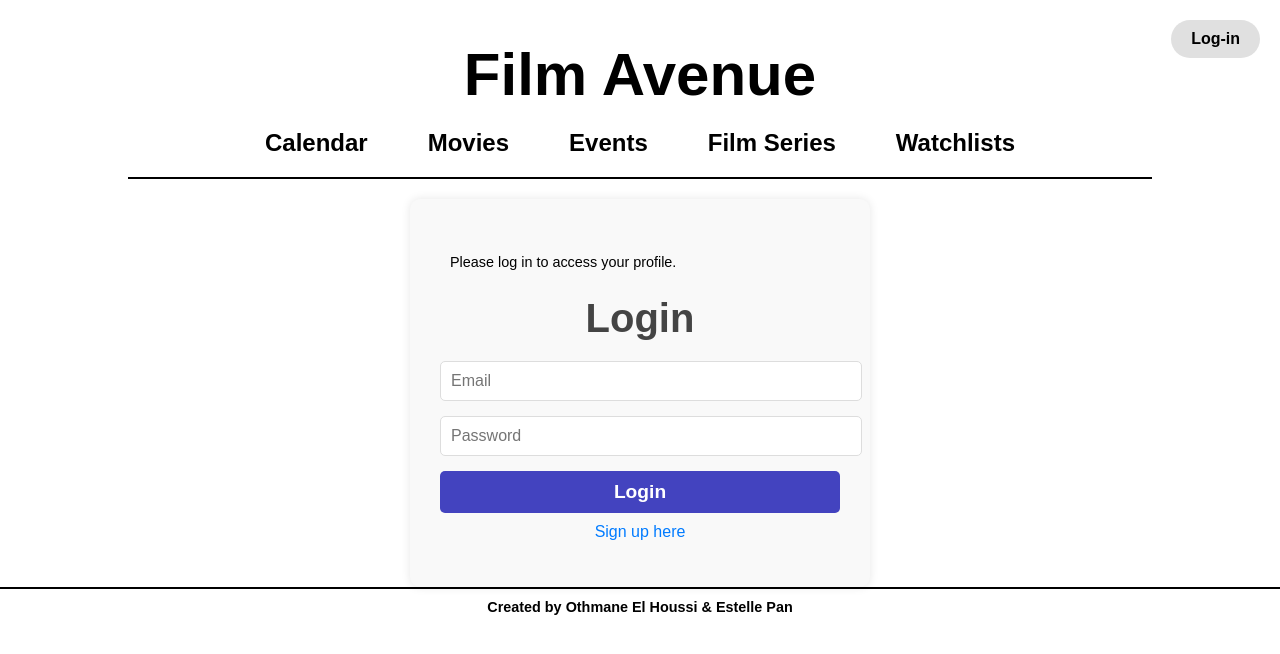
After one commit to yoiestelle/imovie_nyc, a Flask app: page /profile in a window 1280 px wide. The commit adds this page. Shown: the top 654 px of the page. Run offline with Flask 3, Linux system fonts and the light colour scheme; parts of the project's set-up code (start-up, migrations or seed data) failed here and were passed over.

Commit message:
Added fcuntionalities

```diff
--- a/webserver/server.py
+++ b/webserver/server.py
@@ -1,5 +1,7 @@
 import os
-from flask import Flask, request, render_template, g, redirect, url_for, session, Response
+from flask import Flask, request, render_template, g, session, flash, redirect
+import random
+from werkzeug.security import generate_password_hash, check_password_hash
 from sqlalchemy import *
 from sqlalchemy import text
 from sqlalchemy.pool import NullPool
@@ -7,7 +9,7 @@ from datetime import datetime, timedelta
 tmpl_dir = os.path.join(os.path.dirname(os.path.abspath(__file__)), 'templates')
 app = Flask(__name__, template_folder=tmpl_dir)
 
-# Use the DB credentials you received by e-mail
+
 DB_USER = "oe2196"
 DB_PASSWORD = "A102030o"
 DB_SERVER = "w4111.cisxo09blonu.us-east-1.rds.amazonaws.com"
@@ -15,18 +17,11 @@ DB_SERVER = "w4111.cisxo09blonu.us-east-1.rds.amazonaws.com"
 DATABASEURI = "postgresql://"+DB_USER+":"+DB_PASSWORD+"@"+DB_SERVER+"/w4111"
 
 app.secret_key = 'A102030o'
-# This line creates a database engine that knows how to connect to the URI above
-engine = create_engine(DATABASEURI) # type: ignore
+
+engine = create_engine(DATABASEURI)
 
 @app.before_request
 def before_request():
-  """
-  This function is run at the beginning of every web request
-  (every time you enter an address in the web browser).
-  We use it to setup a database connection that can be used throughout the request
-
-  The variable g is globally accessible
-  """
   try:
     g.conn = engine.connect()
   except:
@@ -36,10 +31,6 @@ def before_request():
 
 @app.teardown_request
 def teardown_request(exception):
-  """
-  At the end of the web request, this makes sure to close the database connection.
-  If you don't the database could run out of memory!
-  """
   try:
     g.conn.close()
   except Exception as e:
@@ -48,7 +39,8 @@ def teardown_request(exception):
 
 @app.route('/')
 def index():
-    return render_template('index.html')
+    logged_in = 'email' in session
+    return render_template('index.html', logged_in=logged_in, username=session.get('username'))
 
 #########The following is for calendar################
 
@@ -93,7 +85,9 @@ def find_movie():
         for row in cursor
     ]
     cursor.close()
-    return render_template('movies.html', data=movies)
+
+    logged_in = 'email' in session
+    return render_template('movies.html', logged_in=logged_in, username=session.get('username'), data=movies)
 
 
 @app.route('/movie/<int:mid>', methods=['GET'])
@@ -130,7 +124,8 @@ def movie_details(mid):
     """
     reviews = g.conn.execute(text(reviews_query), {'mid': mid}).fetchall()
 
-    return render_template('movie-details.html', movie=movie, mid=mid, reviews=reviews, screenings=screenings)
+    logged_in = 'email' in session
+    return render_template('movie-details.html', logged_in=logged_in, movie=movie, mid=mid, reviews=reviews, screenings=screenings)
 
 @app.route('/movie/<int:mid>/reviews', methods=['GET'])
 def all_reviews(mid):
@@ -149,10 +144,9 @@ def all_reviews(mid):
 
     reviews = g.conn.execute(text(reviews_query), {'mid': mid}).fetchall()
 
-    return render_template('review.html', reviews=reviews, mid=mid, movie=movie)
+    logged_in = 'email' in session
+    return render_template('review.html', logged_in=logged_in, reviews=reviews, mid=mid, movie=movie)
 
-
-##############################################
 
 
 
@@ -169,7 +163,8 @@ def events():
 
     events = g.conn.execute(text(query)).fetchall()
 
-    return render_template('events.html', events=events)
+    logged_in = 'email' in session
+    return render_template('events.html', logged_in=logged_in, events=events)
 
 @app.route('/film-series', methods=['GET'])
 def filmseries():
@@ -181,7 +176,8 @@ def filmseries():
 
     filmseries = g.conn.execute(text(query)).fetchall()
 
-    return render_template('film-series.html', filmseries=filmseries)
+    logged_in = 'email' in session
+    return render_template('film-series.html', logged_in=logged_in, filmseries=filmseries)
 
 @app.route('/film-series/<int:fsid>', methods=['GET'])
 def filmseriesinfo(fsid):
@@ -203,7 +199,8 @@ def filmseriesinfo(fsid):
     filmseries = g.conn.execute(text(film_query), {'fsid': fsid}).fetchone()
     screenings = g.conn.execute(text(screenings_query), {'fsid': fsid}).fetchall()
 
-    return render_template('film-series-info.html', film=filmseries, screenings=screenings)
+    logged_in = 'email' in session
+    return render_template('film-series-info.html', logged_in=logged_in, film=filmseries, screenings=screenings)
 
 ##############################################
 
@@ -234,7 +231,8 @@ def calendar_view():
         'week_end': week_end.strftime('%Y-%m-%d')
     }).fetchall()
 
-    return render_template('calendar.html', events=events, week_start=week_start, week_end=week_end)
+    logged_in = 'email' in session
+    return render_template('calendar.html', logged_in=logged_in, events=events, week_start=week_start, week_end=week_end)
 
 # Route to navigate to the previous or next week
 @app.route('/calendar/navigate', methods=['POST'])
@@ -242,24 +240,250 @@ def navigate_week():
     direction = request.form.get('direction', 'next')
     current_start = datetime.strptime(session.get('week_start', datetime.now().strftime('%Y-%m-%d')), '%Y-%m-%d')
 
-    # Adjust the week start based on the navigation direction
     if direction == 'previous':
         new_week_start = current_start - timedelta(days=7)
     else:
         new_week_start = current_start + timedelta(days=7)
 
-    # Update session with new week
     session['week_start'] = new_week_start.strftime('%Y-%m-%d')
-    return redirect(url_for('calendar_view'))
+    return calendar_view()
+
+
+######Watchlists##########
+
+
+######The following is for content related to Movies#########
+@app.route('/watchlists', methods=['GET', 'POST'])
+def find_watchlist():
+
+    base_query = """
+        SELECT Watchlist_own.wid, Watchlist_own.owner, Watchlist_own.name
+        FROM Watchlist_own
+        WHERE Watchlist_own.status = 'public'
+    """
+
+    if request.method == 'POST':
+        search_term = request.form['name']
+        base_query += " AND Watchlist_own.name LIKE :search "
+        params = {'search': f"%{search_term}%"}
+    else:
+        params = {}
+
+    final_query = text(base_query)
+
+    cursor = g.conn.execute(final_query, **params)
+
+    #populate movies dict
+    watchlists = [
+        {
+            'wid': row['wid'],
+            'owner': row['owner'],
+            'name': row['name']
+        }
+        for row in cursor
+    ]
+    cursor.close()
+
+    logged_in = 'email' in session
+    return render_template('watchlists.html', logged_in=logged_in, username=session.get('username'), data=watchlists)
+
+
+@app.route('/watchlists/<int:wid>', methods=['GET'])
+def watchlist_details(wid):
+    query = """
+        SELECT Watchlist_own.wid, Watchlist_own.name, Watchlist_own.owner
+        FROM Watchlist_own
+        WHERE Watchlist_own.wid = :wid
+    """
+
+    watchlist = g.conn.execute(text(query), {'wid': wid}).fetchone()
+
+    query = """
+        SELECT Movie.mid, Movie.title, Track.if_watched
+        FROM Track
+        LEFT JOIN Movie ON Movie.mid = Track.mid
+        WHERE Track.wid = :wid
+    """
+    movies = g.conn.execute(text(query), {'wid': wid}).fetchall()
+
+    logged_in = 'email' in session
+    return render_template('watchlists-details.html', logged_in=logged_in, watchlist=watchlist, wid=wid, movies=movies)
+
+@app.route('/create-watchlist', methods=['GET', 'POST'])
+def create_watchlist():
+    if 'email' not in session:
+        return redirect('/login')
+
+    if request.method == 'POST':
+        while True:
+            wid = random.randint(1, 10**6)
+            query = "SELECT 1 FROM Watchlist_own WHERE wid = :wid"
+            result = g.conn.execute(text(query), {'wid': wid}).fetchone()
+            if not result:
+                break
+
+        name = request.form.get('name')
+        if not name:
+            return "Watchlist name is required", 400
+
+        public_status = 'public' if 'public' in request.form else 'private'
+        owner = session.get('email')
+
+        query = """
+            INSERT INTO Watchlist_own (wid, name, status, owner)
+            VALUES (:wid, :name, :status, :owner)
+        """
+        g.conn.execute(text(query), {'wid': wid, 'name': name, 'status': public_status, 'owner': owner})
+
+        return redirect(f'/watchlist/{wid}/add-movies')
+
+    logged_in = 'email' in session
+    return render_template('create_watchlist.html', logged_in=logged_in)
+
+
+@app.route('/watchlist/<int:wid>/add-movies', methods=['GET', 'POST'])
+def add_movies_to_watchlist(wid):
+    if 'email' not in session:
+        return redirect('/login')
+
+    query = """
+        SELECT Movie.mid, Movie.title, Movie.synopsis
+        FROM Movie
+    """
+    params = {}
+
+    if request.method == 'POST' and 'search' in request.form:
+        search_term = request.form.get('search', '').strip()
+        if search_term:
+            query += " WHERE Movie.title LIKE :search"
+            params = {'search': f"%{search_term}%"}
+
+    cursor = g.conn.execute(text(query), params)
+    movies = cursor.fetchall()
+    cursor.close()
+
+    if request.method == 'POST' and 'movies' in request.form:
+        selected_movies = request.form.getlist('movies')
+        for mid in selected_movies:
+            query = """
+                INSERT INTO Track (wid, mid, if_watched)
+                VALUES (:wid, :mid, 0)
+            """
+            g.conn.execute(text(query), {'wid': wid, 'mid': mid})
+
+        return redirect('/watchlists')
+
+    logged_in = 'email' in session
+    return render_template('add_movies_to_watchlist.html', logged_in=logged_in, wid=wid, movies=movies)
 
 
 
+#####Login & SignUp & Profile#######
+@app.route('/login', methods=['GET', 'POST'])
+def login():
+    if request.method == 'POST':
+        email = request.form['email']
+        password = request.form['password']
+        query = text("SELECT * FROM Users WHERE email = :email")
+        user = engine.execute(query, {'email': email}).fetchone()
 
-@app.route('/login')
-def login():
-    os.abort(401)
-    this_is_never_executed()
+        if user and check_password_hash(user['password'], password):
+            session['username'] = user['username']
+            session['email'] = user['email']
+            flash("Successfully logged in!", "success")
+            return index()
+        else:
+            flash("Invalid email or password.", "danger")
 
+    return render_template('login.html')
+
+@app.route('/signup', methods=['GET', 'POST'])
+def signup():
+    if request.method == 'POST':
+        email = request.form['email']
+        username = request.form['username']
+        password = request.form['password']
+        description = request.form['description']
+        hashed_password = generate_password_hash(password)
+
+        try:
+            query = text("INSERT INTO Users (email, username, password, description, is_admin) VALUES (:email, :username, :password, :description, 0)")
+            engine.execute(query, {'email': email, 'username': username, 'password': hashed_password, 'description': description})
+            flash("Account created successfully! Please log in.", "success")
+            return login()
+        except Exception as e:
+            flash("Email already exists or there was an error. Please try again.", "danger")
+
+    return render_template('signup.html')
+
+@app.route('/profile', methods=['GET', 'POST'])
+def profile():
+    if 'email' not in session:
+        flash("Please log in to access your profile.", "danger")
+        return login()
+
+    email = session['email']
+
+    if request.method == 'POST':
+        new_username = request.form['username']
+        new_description = request.form['description']
+        current_password = request.form['current_password']
+        new_password = request.form['new_password']
+
+        query = text("SELECT * FROM Users WHERE email = :email")
+        user = engine.execute(query, {'email': email}).fetchone()
+
+        if not user:
+            flash("User not found.", "danger")
+            return logout()
+
+        if new_password and not check_password_hash(user['password'], current_password):
+            flash("Incorrect current password.", "danger")
+            return profile()
+
+        update_query = text("""
+            UPDATE Users
+            SET username = :username,
+                description = :description
+                {password_clause}
+            WHERE email = :email
+        """.format(
+            password_clause=", password = :new_password" if new_password else ""
+        ))
+
+        params = {
+            'username': new_username,
+            'description': new_description,
+            'email': email
+        }
+
+        if new_password:
+            hashed_password = generate_password_hash(new_password)
+            params['new_password'] = hashed_password
+
+        try:
+            engine.execute(update_query, params)
+            session['username'] = new_username
+            flash("Profile updated successfully!", "success")
+        except Exception as e:
+            flash("An error occurred while updating your profile.", "danger")
+
+        return profile()
+
+    query = text("SELECT * FROM Users WHERE email = :email")
+    user = engine.execute(query, {'email': email}).fetchone()
+
+    logged_in = 'email' in session
+    return render_template('profile.html', logged_in=logged_in, user=user)
+
+
+
+#logout
+@app.route('/logout')
+def logout():
+    session.clear()
+    flash("You have been logged out.", "info")
+    return index()
 
 if __name__ == "__main__":
   import click # type: ignore
--- a/webserver/static/styles.css
+++ b/webserver/static/styles.css
@@ -289,3 +342,151 @@ button:hover {
     text-decoration: none;
     color: #333;
 }
+
+
+.page-title, .auth-title {
+    font-size: 2.5em;
+    margin-bottom: 20px;
+}
+
+.form-group {
+    margin-bottom: 15px;
+    display: flex;
+    flex-direction: column;
+}
+
+.input-field, .textarea-field {
+    width: 100%;
+    padding: 10px;
+    border: 1px solid #ddd;
+    border-radius: 5px;
+    font-size: 1em;
+}
+
+textarea {
+    resize: none;
+}
+/* Page and Title Styles */
+.page-title, .auth-title {
+    font-size: 2.5em;
+    margin-bottom: 20px;
+    color: #444;
+    font-weight: bold;
+    text-align: center;
+}
+
+/* Form Container Styling */
+.auth-container, .profile-container {
+    background-color: #f9f9f9;
+    padding: 30px;
+    border-radius: 10px;
+    box-shadow: 0 0 10px rgba(0, 0, 0, 0.1);
+    width: 400px;
+    margin: 0 auto; /* Centers the container */
+}
+
+/* Form Group */
+.form-group {
+    margin-bottom: 15px;
+    display: flex;
+    flex-direction: column;
+}
+
+/* Input Fields */
+.input-field, .textarea-field {
+    width: 100%;
+    padding: 10px;
+    border: 1px solid #ddd;
+    border-radius: 5px;
+    font-size: 1em;
+}
+
+textarea {
+    resize: none;
+}
+
+/* Button Styling */
+.btn-primary {
+    background-color: #444;
+    color: white;
+    padding: 10px 15px;
+    border: none;
+    border-radius: 5px;
+    cursor: pointer;
+    font-size: 1em;
+    font-weight: bold;
+    text-align: center;
+    width: 100%;
+}
+
+.btn-primary:hover {
+    background-color: #333;
+}
+
+/* Alert Messages */
+.alert-messages {
+    margin-top: 15px;
+    list-style-type: none;
+    padding: 0;
+}
+
+.alert {
+    padding: 10px;
+    border-radius: 5px;
+    margin-bottom: 10px;
+    font-size: 0.9em;
+}
+
+.alert-success {
+    background-color: #d4edda;
+    color: #155724;
+}
+
+.alert-error {
+    background-color: #f8d7da;
+    color: #721c24;
+}
+
+/* Auth Switch Link */
+.auth-switch, .btn-link {
+    margin-top: 10px;
+    font-size: 1em;
+    text-align: center;
+}
+
+.auth-switch a, .btn-link a {
+    color: #007bff;
+    text-decoration: none;
+}
+
+.auth-switch a:hover, .btn-link a:hover {
+    text-decoration: underline;
+}
+
+/******** Buttons ********/
+.btn-primary {
+    background-color: rgb(67, 67, 191);
+    color: white;
+    padding: 10px 15px;
+    border: none;
+    border-radius: 5px;
+    font-size: 1.2em;
+    cursor: pointer;
+}
+
+.btn-primary:hover {
+    background-color: rgb(58, 58, 159);
+}
+
+.btn-secondary {
+    background-color: #e0e0e0;
+    color: black;
+    padding: 8px 12px;
+    border-radius: 5px;
+    text-decoration: none;
+    font-weight: bold;
+}
+
+.btn-secondary:hover {
+    background-color: #d0d0d0;
+}
--- a/webserver/templates/base.html
+++ b/webserver/templates/base.html
@@ -10,16 +10,20 @@
 <body>
 
     <header>
-        <h1><nav><a href="/">Website Name</a></nav></h1>
+        <h1><nav><a href="/">Film Avenue</a></nav></h1>
         <nav>
             <a href="/calendar">Calendar</a>
             <a href="/movies">Movies</a>
             <a href="/events">Events</a>
             <a href="/film-series">Film Series</a>
-            <a href="#">Watchlists</a>
+            <a href="/watchlists">Watchlists</a>
         </nav>
         <div class="separator"></div>
-        <a href="#" class="login-button">Log-in</a>
+        {% if logged_in %}
+            <a href="/profile" class="login-button">Profile</a>
+        {% else %}
+            <a href="/login" class="login-button">Log-in</a>
+        {% endif %}
     </header>
 
     {% block content %}{% endblock %}
--- a/webserver/templates/calendar.html
+++ b/webserver/templates/calendar.html
@@ -28,4 +28,4 @@
         {% endfor %}
     </div>
 
-    {% endblock %}
+{% endblock %}
--- /dev/null
+++ b/webserver/templates/login.html
@@ -0,0 +1,27 @@
+{% extends "base.html" %}
+
+{% block content %}
+<div class="auth-container">
+    {% with messages = get_flashed_messages(with_categories=True) %}
+        {% if messages %}
+            <ul class="alert-messages">
+                {% for category, message in messages %}
+                    <li class="alert alert-{{ category }}">{{ message }}</li>
+                {% endfor %}
+            </ul>
+        {% endif %}
+    {% endwith %}
+
+    <h1 class="auth-title">Login</h1>
+    <form method="post" action="/login" class="auth-form">
+        <div class="form-group">
+            <input type="text" name="email" placeholder="Email" required class="input-field">
+        </div>
+        <div class="form-group">
+            <input type="password" name="password" placeholder="Password" required class="input-field">
+        </div>
+        <button type="submit" class="btn-primary">Login</button>
+    </form>
+    <p class="auth-switch"><a href="/signup" class="link">Sign up here</a></p>
+</div>
+{% endblock %}
--- a/webserver/templates/movies.html
+++ b/webserver/templates/movies.html
@@ -2,7 +2,7 @@
 
 {% block content %}
     <div class="search-bar">
-        <form action="{{ url_for('find_movie') }}" method="post">
+        <form action="/movies" method="post">
             <input type="text" name="name" placeholder="Search for a movie..." required>
             <button type="submit">🔍</button>
         </form>
```
Also changed, not shown: other parts of webserver/static/styles.css (+53 -0 lines), webserver/templates/add_movies_to_watchlist.html (added, +26 -0 lines), webserver/templates/create_watchlist.html (added, +17 -0 lines), webserver/templates/index.html (+11 -3 lines), webserver/templates/profile.html (added, +40 -0 lines), webserver/templates/signup.html (added, +31 -0 lines), webserver/templates/watchlists-details.html (added, +32 -0 lines), webserver/templates/watchlists.html (added, +31 -0 lines), webserver/static/images/film_avenue_banner.jpg (added), 2 other files.
